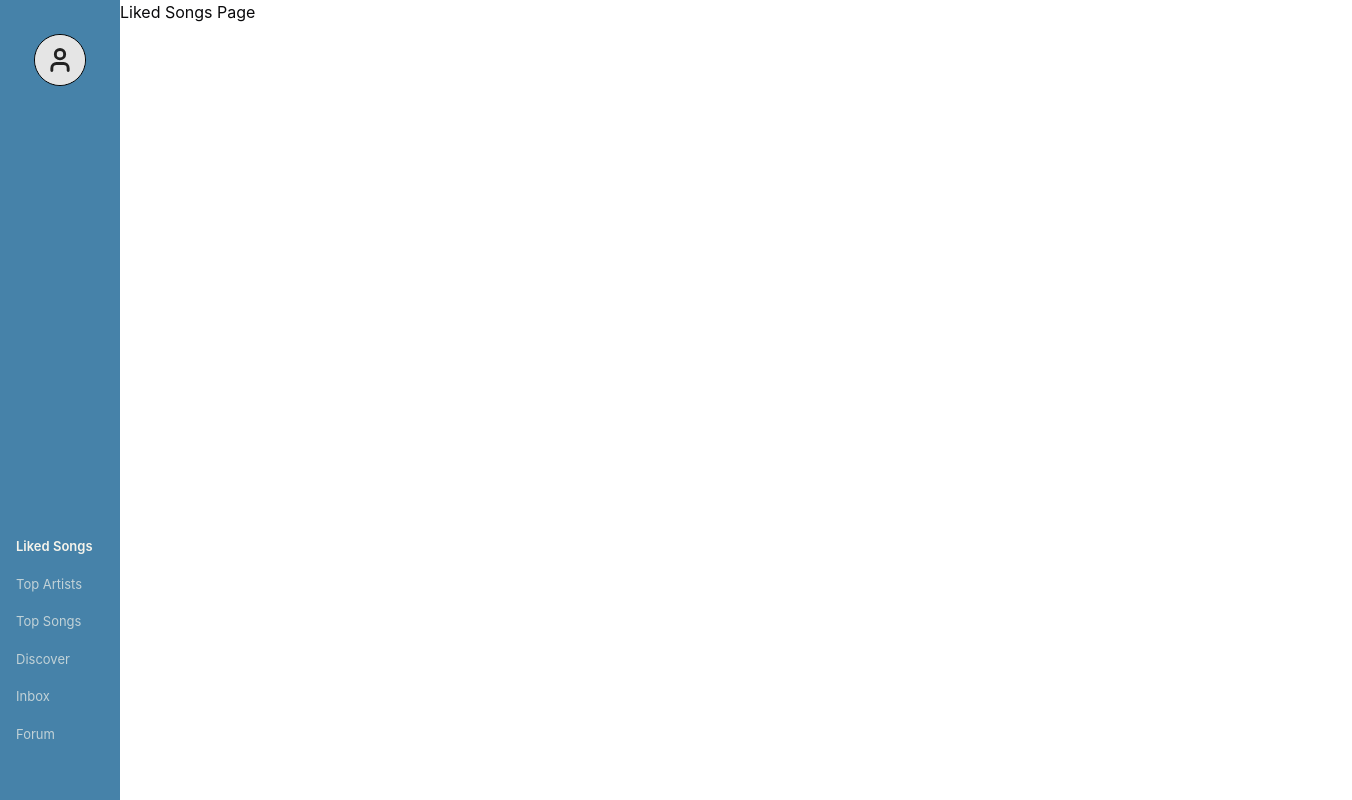
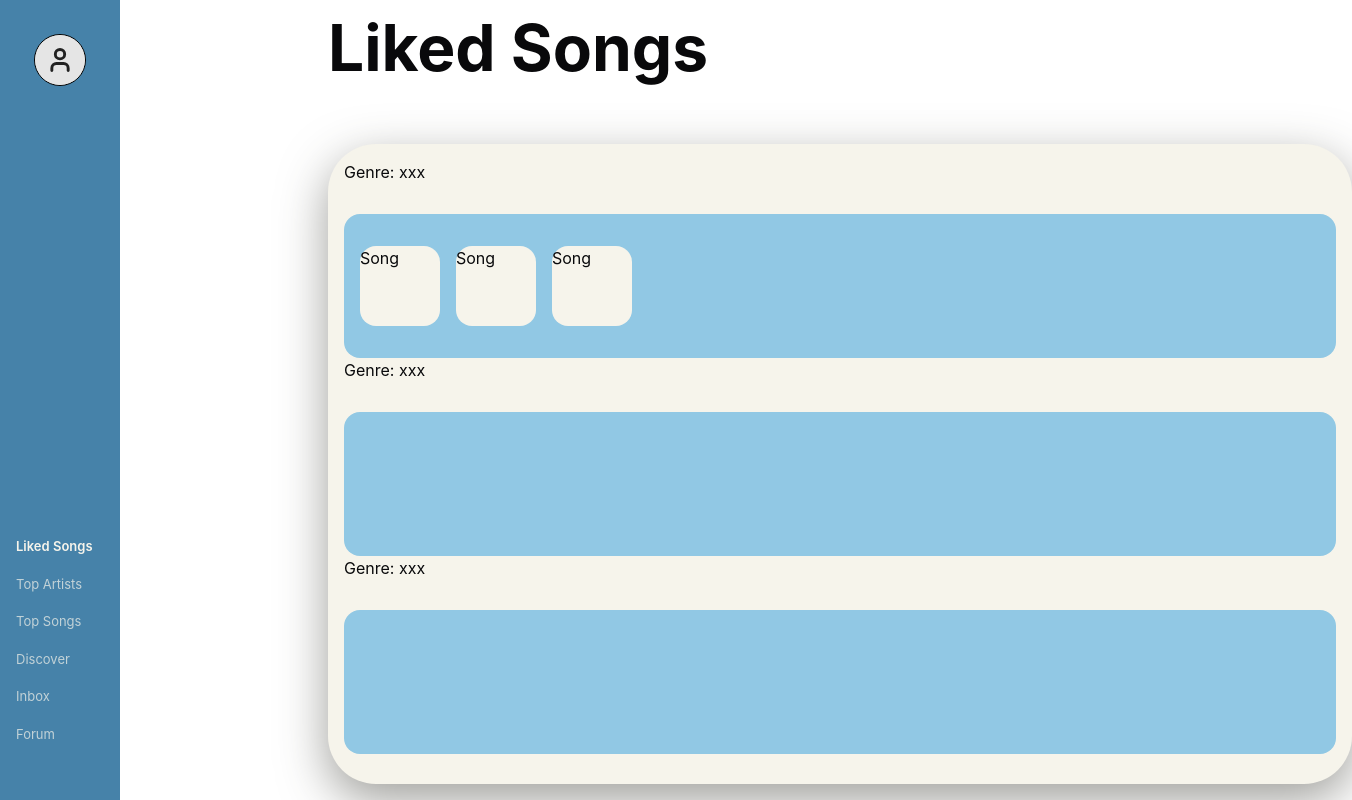
Before and after one commit to SeungwooDY/spotify-chat, a React (Vite) app in the folder frontend/: page /liked-songs in a window 1280 px wide. Shown: the whole page, 1352 px wide, since content can reach past the window. Built offline with nearby package versions, Linux system fonts and the light colour scheme.

Commit message:
feat: ui initial layout

```diff
--- a/frontend/src/pages/LikedSongsPage.jsx
+++ b/frontend/src/pages/LikedSongsPage.jsx
@@ -1,7 +1,36 @@
+import "../styling/LikedSongs.css";
+
 const LikedSongsPage = () => {
   return (
     <>
-      Liked Songs Page
+      <section className="page-content">
+        <div className="page-title">Liked Songs</div>
+
+        <div className="song-container">
+          <div className="song-row-container">
+            <h3>Genre: xxx</h3>
+            <div className="song-row">
+              <div className="song-card"> Song </div>
+              <div className="song-card"> Song </div>
+              <div className="song-card"> Song </div>
+            </div>
+          </div>
+
+          <div className="song-row-container">
+            <h3>Genre: xxx</h3>
+            <div className="song-row">
+
+            </div>
+          </div>
+
+          <div className="song-row-container">
+            <h3>Genre: xxx</h3>
+            <div className="song-row">
+
+            </div>
+          </div>
+        </div>
+      </section>
     </>
   );
 }
--- /dev/null
+++ b/frontend/src/styling/LikedSongs.css
@@ -0,0 +1,53 @@
+:root {
+  --dark-blue: #4682A9;
+  --tan: #f6f4eb;
+  --light-blue: #91c8e4
+}
+
+.page-content {
+  margin-left: 13rem; /* or the width of the navbar */
+  display: flex;
+  flex-direction: column;
+  gap: 2rem;
+}
+
+.page-title {
+  font-size: 4rem;
+  font-weight: bold;
+}
+
+.song-container {
+  background-color: var(--tan);
+  width: 80vw;
+  height: 80vh;
+  overflow: auto;
+  border-radius: 3rem;
+  box-shadow: 0 1rem 3rem 0rem rgba(64, 64, 56, 0.5);
+  margin-top: 1rem;
+  padding: 1rem 0 0.5rem 0;
+}
+
+.song-row-container {
+  display: grid;
+  grid-template-rows: 0.75fr 2fr;
+  padding: 0 1rem 0 1rem;
+}
+
+.song-row {
+  display: flex;
+  align-items: center;
+  justify-content: start;
+  gap: 1rem;
+  background-color: var(--light-blue);
+  height: 18vh;
+  min-height: 8rem;
+  border-radius: 1rem;
+  padding: 0 1rem 0 1rem;
+}
+
+.song-card {
+  width: 10vh;
+  height: 10vh;
+  border-radius: 1rem;
+  background-color: var(--tan);
+}
```
